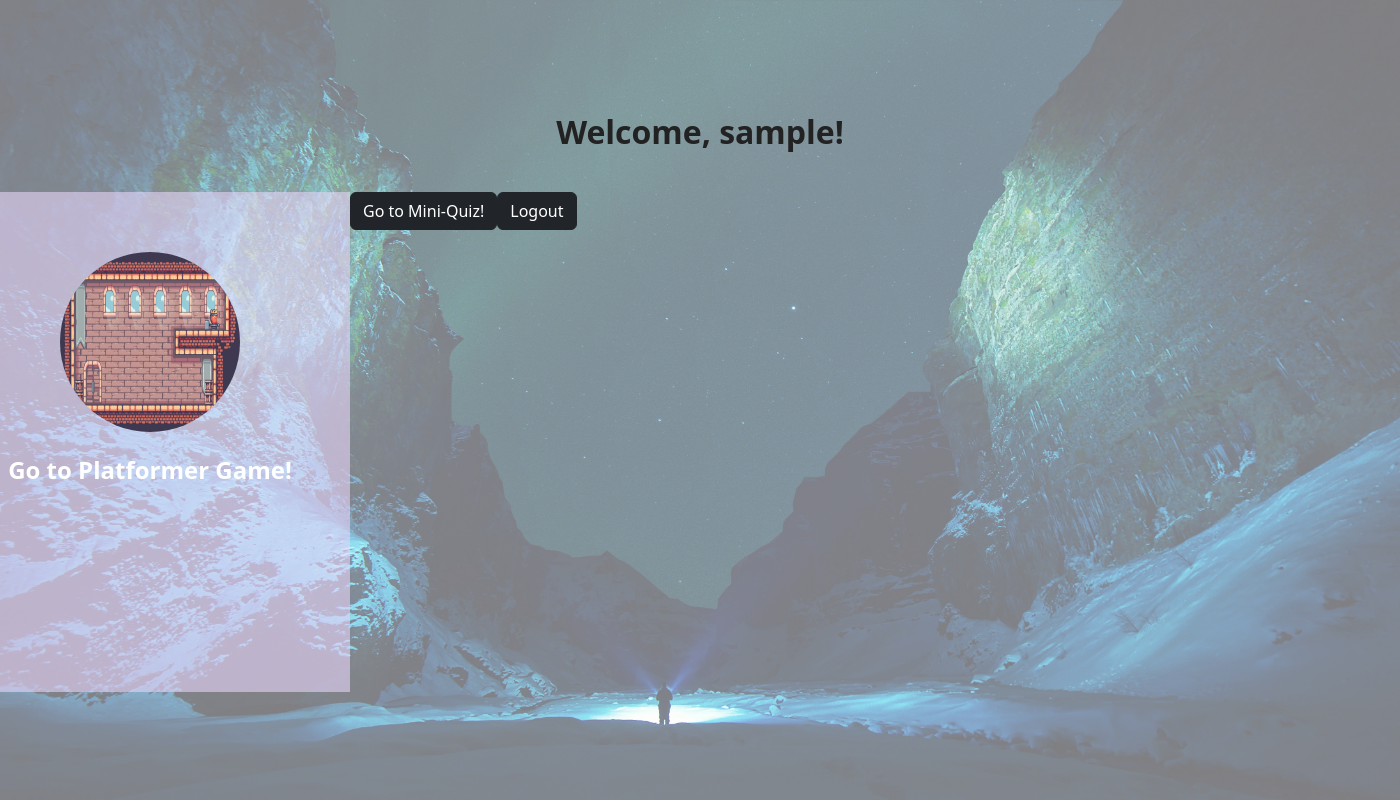
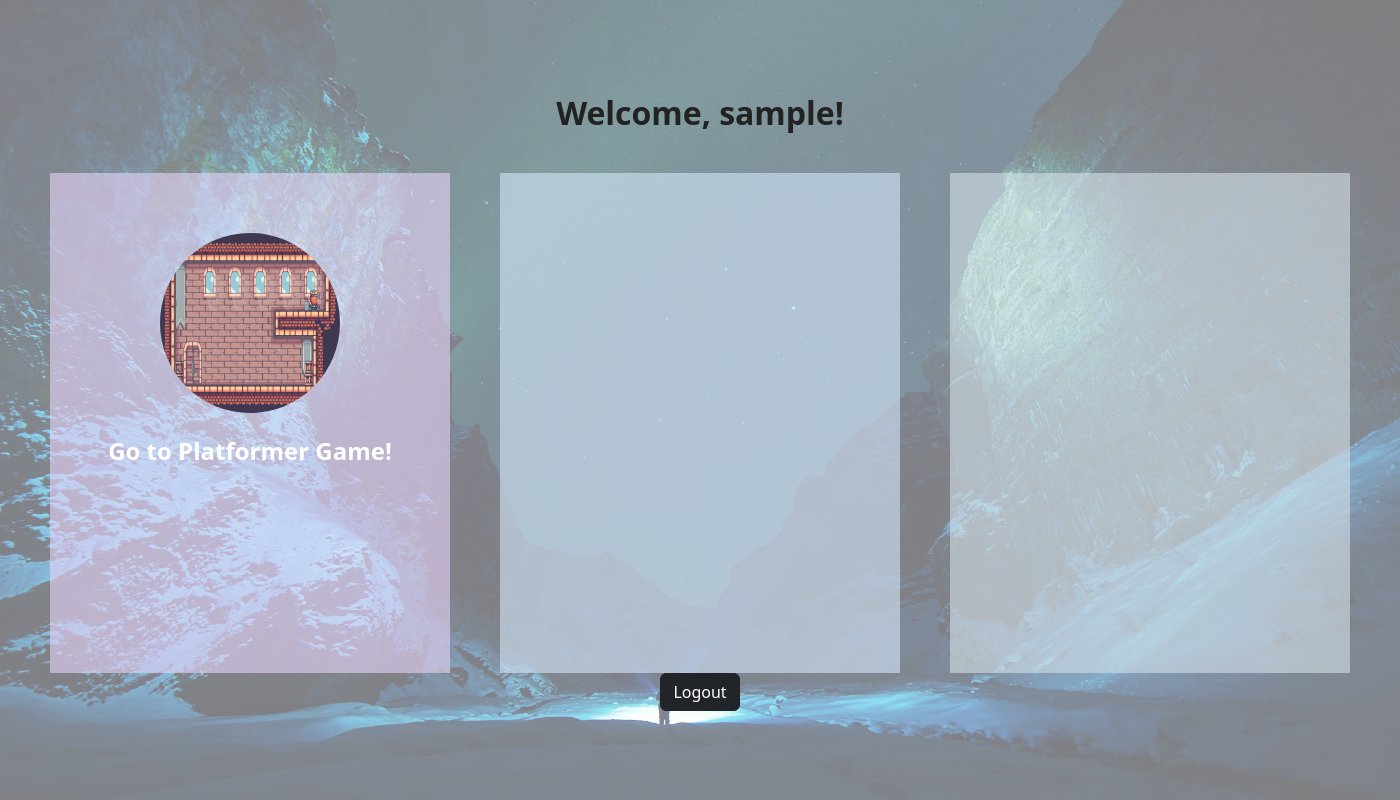
Before and after one commit to reynardo-tjhin/edu-platformer, a Django app: page /dashboard/ in a window 1400 px wide; the page is wider, and only the part inside the window is pictured. Run offline with Django 5.2, Linux system fonts and the light colour scheme; the visitor is signed in with stand-in values (Sample User, id 1).

Commit message:
separated to three different sections

```diff
--- a/player/static/player/dashboard.css
+++ b/player/static/player/dashboard.css
@@ -69,7 +69,7 @@ body::before {
     /* background-color: rgba(255, 255, 255, 0.50); Slightly transparent background */
 
     /* Box width */
-    width: 1500px;
+    width: 1300px;
 
     /* Box height */
     height: 500px;
@@ -87,6 +87,7 @@ body::before {
     width: 400px;
     height: 500px;
     background-color: rgba(230, 212, 248, 0.6);
+    margin-right: 50px;
     display: flex;
     flex-direction: column;
     align-items: center;
@@ -105,3 +106,16 @@ body::before {
     color: white;
     margin-top: 20px;
 }
+
+.achievements {
+    width: 400px;
+    height: 500px;
+    background-color: rgba(212, 230, 248, 0.6);
+    margin-right: 50px;
+}
+
+.past-mini-quiz {
+    width: 400px;
+    height: 500px;
+    background-color: rgba(212, 223, 230, 0.6);
+}
--- a/player/templates/player/dashboard.html
+++ b/player/templates/player/dashboard.html
@@ -25,24 +25,25 @@
             <div class="platformer-game-title">Go to Platformer Game!</div>
         </div>
 
-        <!-- temporarily assign to mini-game table of contents -->
-        <div class="button game">
-            <a href="{% url 'mini_quiz:index' %}">
-                <button class="btn btn-dark .btn-large">Go to Mini-Quiz!</button>
-            </a>
-        </div>
-
         <!-- to display the achievements -->
         <div class="achievements">
 
         </div>
 
-        <!-- log out -->
-        <div class="button logout">
-            <a href="{% url 'player:logout' %}">
-                <button class="btn btn-dark .btn-large">Logout</button>
-            </a>
+        <!-- temporarily assign to mini-game table of contents -->
+        <div class="past-mini-quiz">
+
+            <!-- <a href="{% url 'mini_quiz:index' %}">
+                <button class="btn btn-dark .btn-large">Go to Mini-Quiz!</button>
+            </a> -->
         </div>
+    </div>
+
+    <!-- log out -->
+    <div class="button logout">
+        <a href="{% url 'player:logout' %}">
+            <button class="btn btn-dark .btn-large">Logout</button>
+        </a>
     </div>
 </body>
 </html>
```
